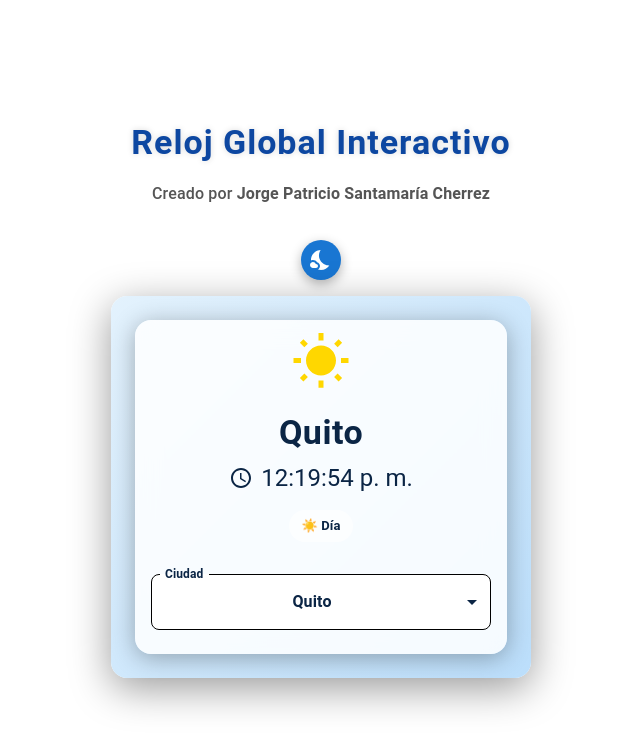
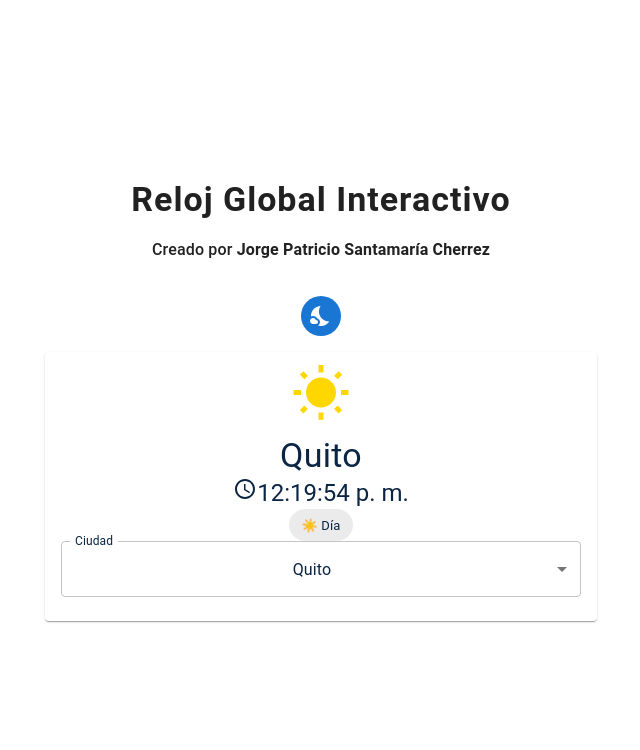
Before and after one commit to Patogol35/horamundial, a React (Vite) app: page / in a window 1280 px wide. Shown: the top 750 px of the page, without its empty margins (319-959 px from the left). Built offline with nearby package versions, Linux system fonts and the light colour scheme.

Commit message:
Update App.css

```diff
--- a/src/App.css
+++ b/src/App.css
@@ -1,351 +1,83 @@
 #root {
   width: 100%;
   min-height: 100vh;
-  margin: 0;
-  padding: 0;
 }
 
 .app {
   width: 100vw;
   min-height: 100vh;
+  padding: 16px;
+  box-sizing: border-box;
   overflow-x: hidden;
-  overflow-y: auto;
-  box-sizing: border-box;
-  margin: 0;
-  padding: 16px;
 
   display: flex;
-  flex-direction: column;
   align-items: center;
   justify-content: center;
 
   text-align: center;
-
   transition: background 1s ease-in-out;
 }
 
-/* =========================
-   MODOS
-   ========================= */
-
-.app.day-mode {
+.app.day {
   background: #ffffff;
 }
 
-.app.night-mode {
+.app.night {
   background: #0f2027;
 }
-
-/* =========================
-   CONTENEDOR PRINCIPAL
-   ========================= */
-
-.app-container {
-  width: 100%;
-}
-
-.app-header {
-  margin-bottom: 0;
-}
-
-/* =========================
-   TÍTULO
-   ========================= */
 
 .app-title {
   font-weight: 700 !important;
   letter-spacing: 1px !important;
   margin-bottom: 16px !important;
-  transition: color 1s ease, text-shadow 1s ease !important;
 }
 
-.day-mode .app-title {
+.app.day .app-title {
   color: #0d47a1;
   text-shadow: 0 0 6px rgba(0, 0, 0, 0.15);
 }
 
-.night-mode .app-title {
+.app.night .app-title {
   color: #ffffff;
   text-shadow: 0 0 10px rgba(255, 255, 255, 0.3);
 }
 
-/* =========================
-   SUBTÍTULO
-   ========================= */
-
 .app-subtitle {
   margin-bottom: 32px !important;
   font-weight: 500 !important;
-  transition: color 1s ease !important;
 }
 
-.day-mode .app-subtitle {
-  color: #555555;
+.app.day .app-subtitle {
+  color: #555;
 }
 
-.night-mode .app-subtitle {
-  color: #dddddd;
+.app.night .app-subtitle {
+  color: #ddd;
 }
-
-/* =========================
-   BOTÓN MODO
-   ========================= */
 
 .mode-toggle {
   margin-bottom: 16px !important;
-  color: #ffffff !important;
-  border-radius: 50% !important;
-  box-shadow: 0 4px 12px rgba(0, 0, 0, 0.3) !important;
-  transition: all 0.3s ease !important;
+  color: #fff !important;
 }
 
 .mode-toggle.day {
-  background-color: #1976d2 !important;
+  background: #1976d2 !important;
 }
 
 .mode-toggle.night {
-  background-color: #333333 !important;
+  background: #333 !important;
 }
 
-.mode-toggle.day:hover {
-  background-color: #1565c0 !important;
+.mode-toggle:hover {
   transform: scale(1.08);
 }
 
-.mode-toggle.night:hover {
-  background-color: #444444 !important;
-  transform: scale(1.08);
-}
-
-/* =========================
-   WORLD CLOCK
-   ========================= */
-
 .world-clock {
   width: 100%;
-}
-
-.world-clock-wrapper {
-  width: 100%;
-  max-width: 420px;
-  margin: 0 auto;
-  padding: 24px;
-
-  box-sizing: border-box;
-
-  border-radius: 16px;
-
-  box-shadow: 0 10px 40px rgba(0, 0, 0, 0.4);
-
-  backdrop-filter: blur(10px);
-
-  transition: background 1s ease;
-}
-
-.world-clock-wrapper.day {
-  background: linear-gradient(
-    135deg,
-    #e3f2fd,
-    #bbdefb
-  );
-}
-
-.world-clock-wrapper.night {
-  background: linear-gradient(
-    135deg,
-    #141e30,
-    #243b55
-  );
-}
-
-/* =========================
-   TARJETA
-   ========================= */
-
-.world-clock-card {
-  border-radius: 16px !important;
-
-  backdrop-filter: blur(12px);
-
-  box-shadow:
-    0 4px 25px rgba(0, 0, 0, 0.3) !important;
-
-  transition:
-    background 1s ease,
-    color 1s ease;
-}
-
-.world-clock-card.day {
-  background: rgba(255, 255, 255, 0.85) !important;
-}
-
-.world-clock-card.night {
-  background: rgba(255, 255, 255, 0.1) !important;
-}
-
-/* =========================
-   CONTENIDO DEL RELOJ
-   ========================= */
-
-.clock-content {
-  text-align: center;
-}
-
-.clock-icon {
-  display: flex;
-  justify-content: center;
-  align-items: center;
-}
-
-.clock-title {
-  margin-top: 16px !important;
-  margin-bottom: 8px !important;
-
-  font-weight: bold !important;
-  letter-spacing: 0.5px !important;
-
-  transition: color 1s ease !important;
-}
-
-.clock-time {
-  margin-bottom: 16px !important;
-
-  display: flex;
-  align-items: center;
-  justify-content: center;
-
-  transition: color 1s ease !important;
-}
-
-.clock-time-icon {
-  margin-right: 8px;
-}
-
-/* =========================
-   ESTADO DÍA / NOCHE
-   ========================= */
-
-.clock-status {
-  margin-bottom: 16px !important;
-  font-weight: bold !important;
-
-  transition:
-    background-color 1s ease,
-    color 1s ease;
-}
-
-.clock-status.day {
-  background-color: rgba(255, 255, 255, 0.6) !important;
-}
-
-.clock-status.night {
-  background-color: rgba(0, 0, 0, 0.3) !important;
-}
-
-/* =========================
-   SELECTOR DE CIUDAD
-   ========================= */
-
-.city-select {
-  margin-top: 16px !important;
-}
-
-.city-select .MuiInputLabel-root {
-  font-weight: bold;
-}
-
-.city-select .MuiOutlinedInput-root {
-  border-radius: 8px;
-  font-weight: bold;
-
-  transition:
-    background-color 1s ease,
-    color 1s ease;
-}
-
-.city-select.day .MuiOutlinedInput-root {
-  background-color: rgba(255, 255, 255, 0.95);
-}
-
-.city-select.night .MuiOutlinedInput-root {
-  background-color: rgba(255, 255, 255, 0.1);
-}
-
-.city-select .MuiOutlinedInput-notchedOutline {
-  border-color: black;
-}
-
-.city-select .MuiOutlinedInput-root:hover
-.MuiOutlinedInput-notchedOutline {
-  border-color: black;
-}
-
-.city-select .MuiOutlinedInput-root.Mui-focused
-.MuiOutlinedInput-notchedOutline {
-  border-color: black;
-}
-
-.city-select .MuiSvgIcon-root {
-  color: inherit;
-}
-
-/* =========================
-   MENÚ DE CIUDADES
-   ========================= */
-
-.city-menu {
-  border-radius: 8px !important;
-
-  box-shadow:
-    0 8px 24px rgba(0, 0, 0, 0.3) !important;
-}
-
-.city-menu.day {
-  background-color: #ffffff !important;
-  color: #000000 !important;
-}
-
-.city-menu.night {
-  background-color: #333333 !important;
-  color: #ffffff !important;
-}
-
-.city-option {
-  font-weight: bold !important;
-}
-
-.city-option.day {
-  color: #000000 !important;
-}
-
-.city-option.night {
-  color: #ffffff !important;
-}
-
-.city-option.day:hover {
-  background-color: rgba(0, 0, 0, 0.1) !important;
-}
-
-.city-option.night:hover {
-  background-color: rgba(255, 255, 255, 0.2) !important;
-}
-
-/* =========================
-   RESPONSIVE
-   ========================= */
-
-@media (min-width: 900px) {
-  .app {
-    padding: 24px;
-  }
 }
 
 @media (max-width: 600px) {
   .app {
     padding: 16px;
   }
-
-  .world-clock-wrapper {
-    padding: 16px;
-  }
 }
```
